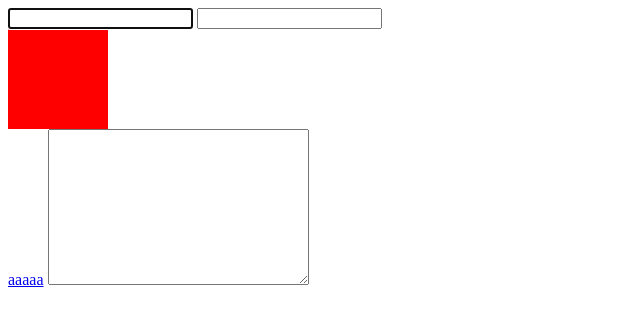
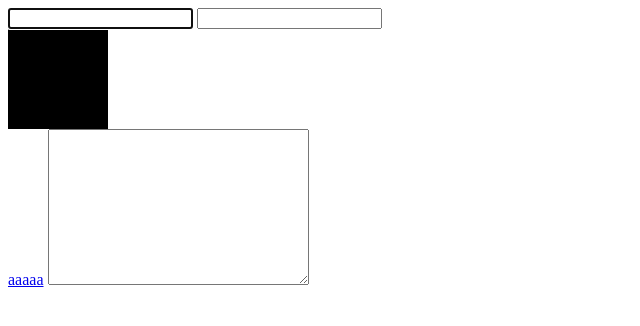
Before and after one commit to Hattrick-3/Hattrick-3.github.io, a plain HTML site: page my test/index.html in a window 1280 px wide. Shown: the whole page, without its empty margins (0-640 px from the left). Drawn offline with Linux system fonts and the light colour scheme.

Commit message:
Add files via upload

```diff
--- a/my test/index.html
+++ b/my test/index.html
@@ -12,7 +12,7 @@
 <body>
     <input type="text" inputmode="numeric" class="input">
     <input type="text" inputmode="numeric" class="input" style="color: blue;">
-    <div style="width: 100px; height: 100px; background-color: red"></div>
+    <div style="width: 100px; height: 100px; background-color: black"></div>
     <a href="yyyyyyy">aaaaa</a>
     <textarea name="" id="" cols="30" rows="10"></textarea>
 
```
